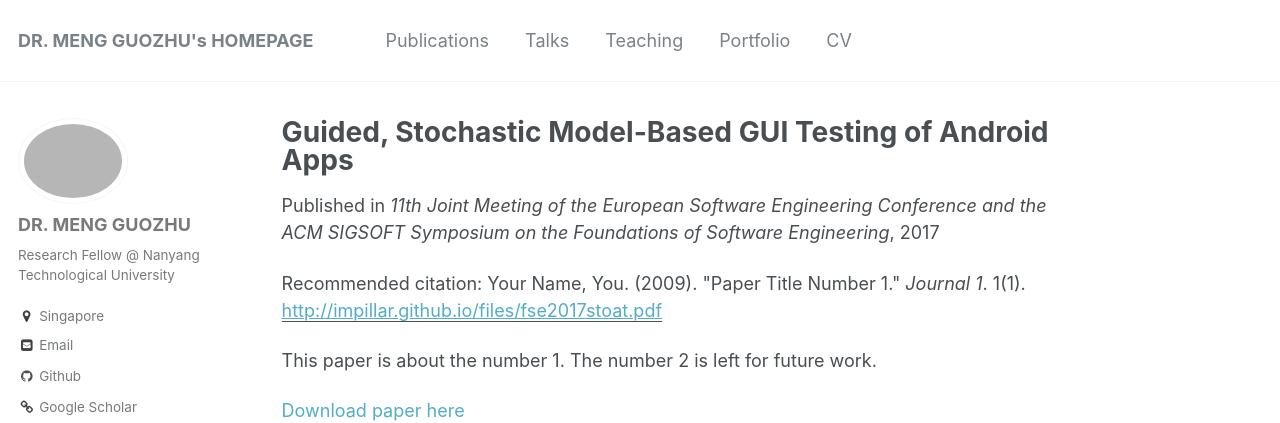
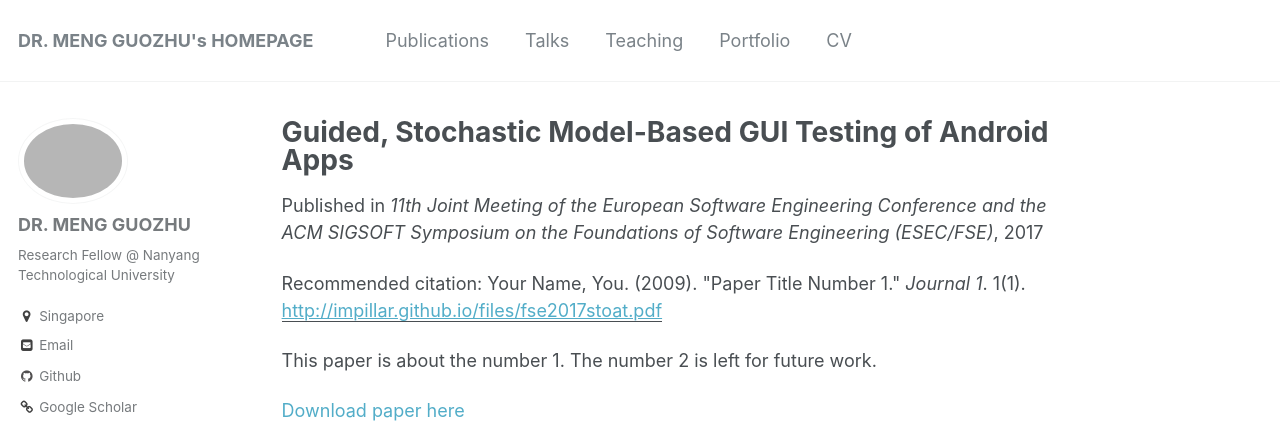
Before and after one commit to impillar/impillar.github.io, a Jekyll site: the page built from _publications/2017-09-04-FSE-Android-Testing.md, in a window 1280 px wide and 1018 px high. Shown: the top 423 px of the window. Built offline with Jekyll 4.4.1, drawn with Linux system fonts in a browser that asks for light colours; some of the changed lines change nothing that is shown.

Commit message:
Update 2017-09-04-FSE-Android-Testing.md

```diff
--- a/_publications/2017-09-04-FSE-Android-Testing.md
+++ b/_publications/2017-09-04-FSE-Android-Testing.md
@@ -3,8 +3,11 @@
 collection: publications
 permalink: /publication/2017-09-04-FSE-Android-Testing
 excerpt: 'It is a work of Android app testing for identifying bugs in code' #'This paper is about the number 1. The number 2 is left for future work.'
+author: "Ting Su, Guozhu Meng, Yuting Chen, Ke Wu, Weiming Yang, Yao Yao, Geguang Pu, Yang Liu, and Zhendong Su"
 date: 2017-09-04
-venue: '11th Joint Meeting of the European Software Engineering Conference and the ACM SIGSOFT Symposium on the Foundations of Software Engineering'
+venue: '11th Joint Meeting of the European Software Engineering Conference and the ACM SIGSOFT Symposium on the Foundations of Software Engineering (ESEC/FSE)'
+page: "245--256"
+address: "Paderborn, Germany"
 paperurl: 'http://impillar.github.io/files/fse2017stoat.pdf'
 citation: 'Your Name, You. (2009). &quot;Paper Title Number 1.&quot; <i>Journal 1</i>. 1(1).'
 ---
```
